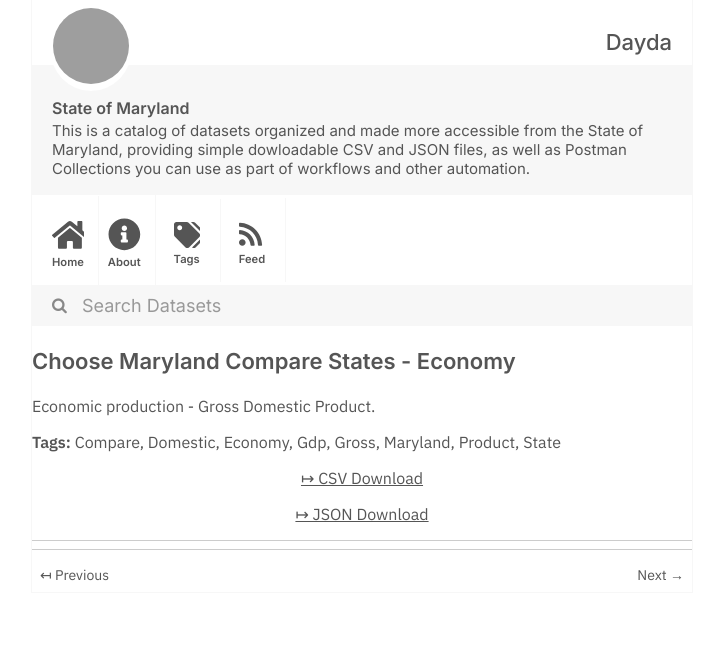
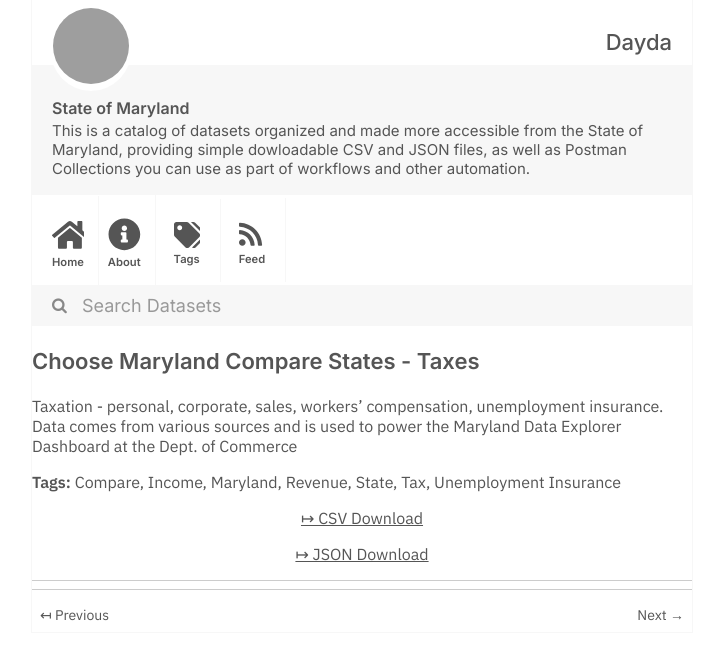
Before and after one commit to dayda-entities/state-of-maryland, a Jekyll site: the page built from _posts/2020-11-10-choose-maryland-compare-states.md, in a window 1280 px wide, cut to the strip 0-660 px from the top of the page. Shown: the whole strip, without its empty margins (278-1001 px from the left). Built offline with Jekyll 4.4.1, drawn with Linux system fonts in a browser that asks for light colours; grey boxes are pictures that could not be loaded.

Commit message:
Publish Data

```diff
--- a/_posts/2020-11-10-choose-maryland-compare-states.md
+++ b/_posts/2020-11-10-choose-maryland-compare-states.md
@@ -1,24 +1,23 @@
 ---
-title: Choose Maryland  Compare States - Economy
-created: '2020-11-10T17:24:51.060940'
-modified: '2020-11-10T17:24:51.060951'
+title: Choose Maryland  Compare States - Taxes
+created: '2020-11-10T17:25:33.360655'
+modified: '2020-11-10T17:25:33.360666'
 state: active
 type: dataset
 tags:
   - Compare
-  - Domestic
-  - Economy
-  - Gdp
-  - Gross
+  - Income
   - Maryland
-  - Product
+  - Revenue
   - State
+  - Tax
+  - Unemployment Insurance
 groups:
   - Local Government
-csv_url: 'https://opendata.maryland.gov/api/views/gv8w-7mdg/rows.csv?accessType=DOWNLOAD'
+csv_url: 'https://opendata.maryland.gov/api/views/t833-r94z/rows.csv?accessType=DOWNLOAD'
 json_url: >-
-  https://opendata.maryland.gov/api/views/gv8w-7mdg/rows.json?accessType=DOWNLOAD
+  https://opendata.maryland.gov/api/views/t833-r94z/rows.json?accessType=DOWNLOAD
 layout: post
 
 ---
-Economic production - Gross Domestic Product.
+Taxation - personal, corporate, sales, workers' compensation, unemployment insurance. Data comes from various sources and is used to power the Maryland Data Explorer Dashboard at the Dept. of Commerce
```
